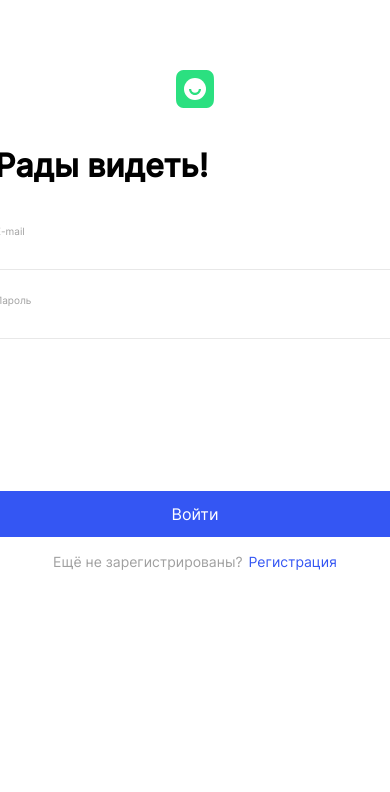
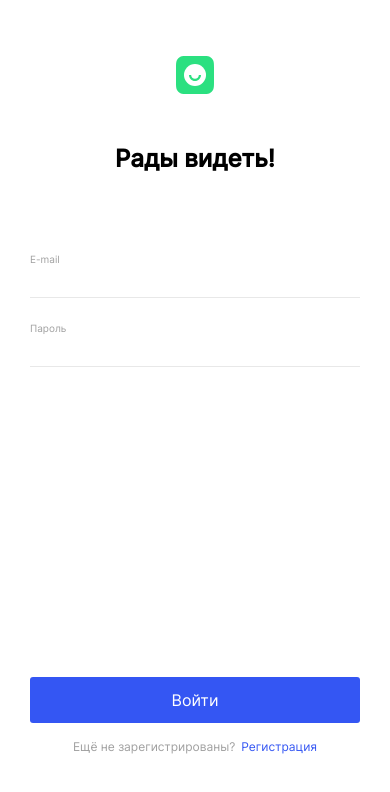
Before and after one commit to maximka76667/movies-explorer-frontend, a React (Create React App) app: page /signin in a window 390 px wide. Shown: the top 792 px of the page. Built offline with nearby package versions, Linux system fonts and the light colour scheme.

Commit message:
написал стили для страницы логина, регистрации и не найдено

```diff
--- a/src/components/Login/Login.css
+++ b/src/components/Login/Login.css
@@ -17,6 +17,11 @@
 .login__form-field {
   display: flex;
   flex-direction: column;
+  margin-bottom: 40px;
+}
+
+.login__form-field:not(:last-of-type) {
+  margin-bottom: 24px;
 }
 
 .login__form-label {
@@ -32,7 +37,7 @@
   font-size: 14px;
   line-height: 17px;
   border: 0;
-  margin: 0 0 24px;
+  margin: 0;
   padding: 0 0 10px 0;
   outline: 0;
   border-bottom: 1px solid #e8e8e8;
@@ -44,10 +49,10 @@
 
 .login__submit-button {
   width: 100%;
-  margin: 128px 0 16px;
+  margin: 70px 0 16px;
   background-color: #3456f3;
   border-radius: 3px;
-  padding: 14px 125px;
+  padding: 14px;
   border: 0;
   outline: 0;
   color: #fff;
@@ -80,3 +85,34 @@
 .login__register-link:hover {
   color: #2be080;
 }
+
+@media (max-width: 650px) {
+  .login {
+    padding: 56px 30px 30px;
+  }
+
+  .login__heading {
+    text-align: center;
+    margin: 50px 0 80px;
+    font-size: 24px;
+    line-height: 29px;
+  }
+
+  .login__content {
+    width: 100%;
+  }
+
+  .login__submit-button {
+    margin-top: 270px;
+  }
+
+  .login__register {
+    font-size: 12px;
+    line-height: 15px;
+  }
+
+  .login__register-link {
+    font-size: 12px;
+    line-height: 15px;
+  }
+}
--- a/src/components/Navigation/Navigation.css
+++ b/src/components/Navigation/Navigation.css
@@ -217,10 +217,6 @@
     line-height: 16px;
   }
 
-  .nav_with-menu .nav__menu {
-    width: 0;
-  }
-
   .nav_open .nav__menu {
     width: 100%;
     padding: 144px 10px 45px;
--- a/src/components/NotFound/NotFound.css
+++ b/src/components/NotFound/NotFound.css
@@ -29,3 +29,20 @@
   color: #3456f3;
   text-decoration: none;
 }
+
+@media (max-width: 650px) {
+  .not-found__error-code {
+    margin-top: 50%;
+    font-size: 80px;
+    line-height: 97px;
+  }
+
+  .not-found__text {
+    font-size: 12px;
+    line-height: 15px;
+  }
+
+  .not-found__link {
+    margin-top: 284px;
+  }
+}
--- a/src/components/Register/Register.css
+++ b/src/components/Register/Register.css
@@ -60,7 +60,7 @@
   margin: 128px 0 16px;
   background-color: #3456f3;
   border-radius: 3px;
-  padding: 14px 125px;
+  padding: 14px;
   border: 0;
   outline: 0;
   color: #fff;
@@ -93,3 +93,34 @@
 .register__login-link:hover {
   color: #2be080;
 }
+
+@media (max-width: 650px) {
+  .register {
+    padding: 56px 30px 30px;
+  }
+
+  .register__heading {
+    text-align: center;
+    margin: 50px 0 80px;
+    font-size: 24px;
+    line-height: 29px;
+  }
+
+  .register__content {
+    width: 100%;
+  }
+
+  .register__submit-button {
+    margin-top: 220px;
+  }
+
+  .register__login {
+    font-size: 12px;
+    line-height: 15px;
+  }
+
+  .register__login-link {
+    font-size: 12px;
+    line-height: 15px;
+  }
+}
```
